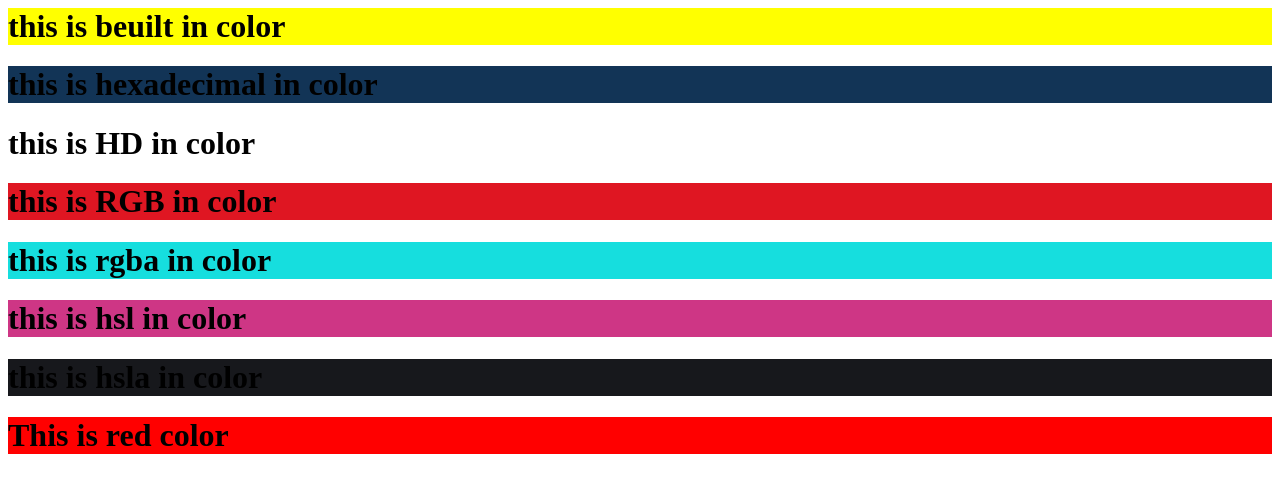
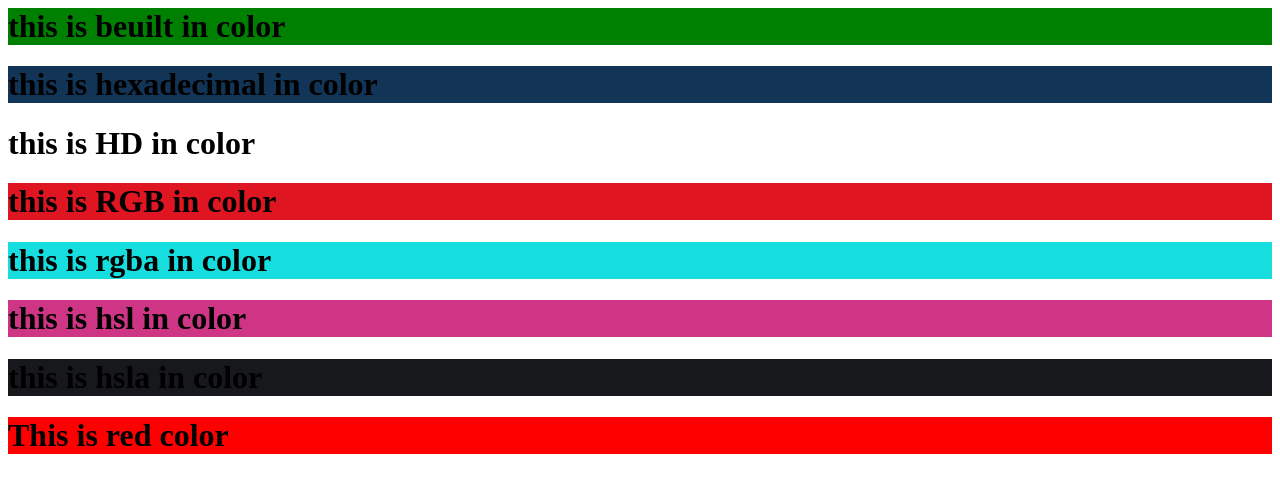
Before and after one commit to GobbarakalluSurendra/Practices-, a website: page colors.html in a window 1280 px wide. Drawn offline with Linux system fonts and the light colour scheme.

Commit message:
Add files via upload

```diff
--- a/colors.html
+++ b/colors.html
@@ -1,6 +1,6 @@
 <html>
     <body >
-        <h1 style="background-color:yellow;">this is beuilt in color</h1>
+        <h1 style="background-color:green;">this is beuilt in color</h1>
         <h1 style="background-color:#123456;">this is hexadecimal in color</h1>
         <h1 style="background-color:#ffffff;">this is HD in color</h1>
         <h1 style="background-color:rgb(223,22,34);">this is RGB in color</h1>
```
